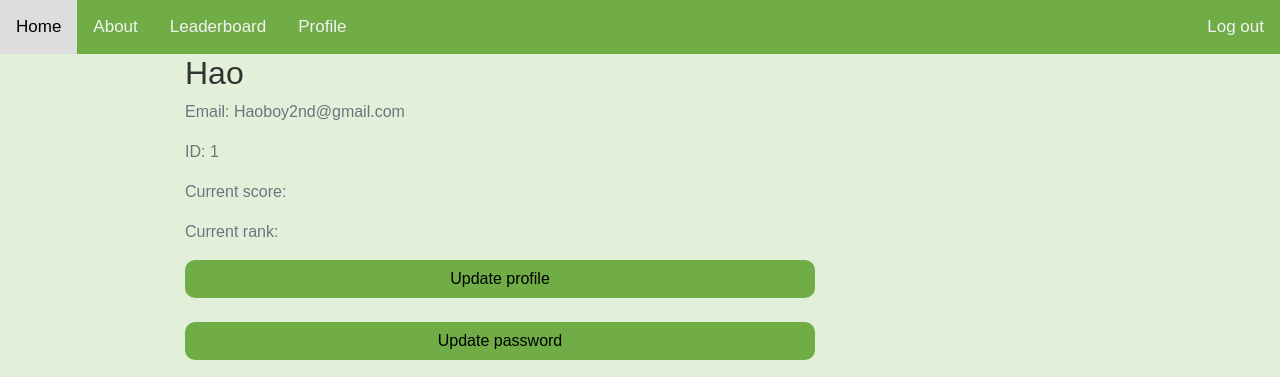
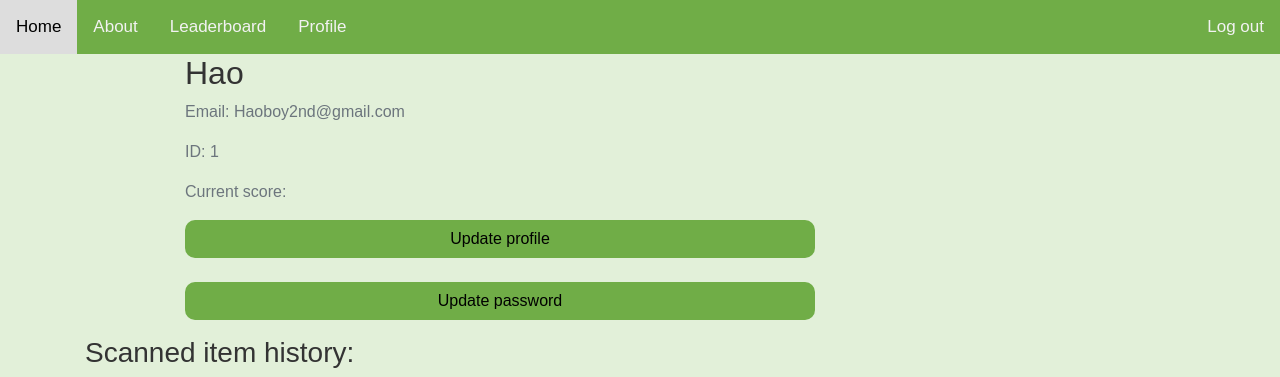
Before and after one commit to Evan-Hocking/ECM2434-Group-28, a Django app: page /profile/ in a window 1280 px wide. Shown: the top 377 px of the page. Run offline with Django 4.2, Linux system fonts and the light colour scheme; a user stored in the database is signed in; data comes from the database, SQL or seed files in the repository; both versions use the stored data as it was after the commit; parts of the project's set-up code (start-up, migrations or seed data) failed here and were passed over; some libraries are stand-ins or nearby versions.

Commit message:
Removed rank on profile + tested update passwd

```diff
--- a/Eco_Food_game/users/templates/users/profile.html
+++ b/Eco_Food_game/users/templates/users/profile.html
@@ -8,7 +8,7 @@
             <p class="text-secondary">Email: {{ user.email }}</p>
             <p class="text-secondary">ID: {{ user.id }}</p>
             <p class="text-secondary">Current score: {{ user.profile.score }}</p>
-            <p class="text-secondary">Current rank: {{ user.profile.rank }}</p>
+            <!-- <p class="text-secondary">Current rank: {{ user.profile.rank }}</p> -->
             <div class="form-group">
                 <form action="{% url 'user-profile_update' %}">
                     <input class="btn btn-login" type="submit" value="Update profile" />
```
Also changed, not shown: Eco_Food_game/db.sqlite3.
